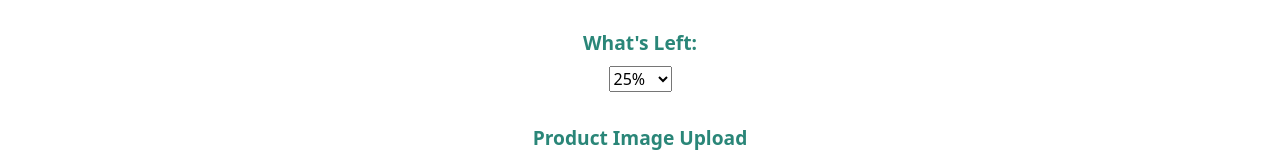
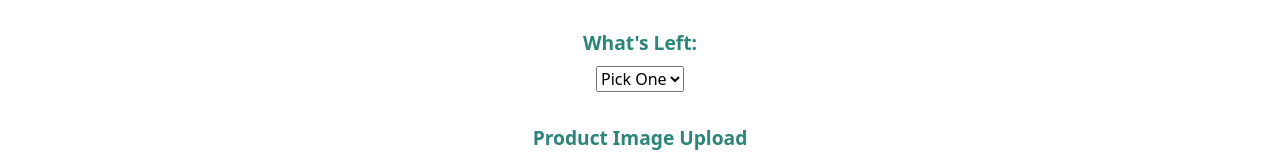
Before and after one commit to ealtidor/Product-Junkies, a React (Create React App) app: page /new in a window 1280 px wide. Shown: the part 849-1005 px from the top of the page. Built offline with nearby package versions, Linux system fonts and the light colour scheme; no server answers.

Commit message:
added required to form

```diff
--- a/src/components/Form.jsx
+++ b/src/components/Form.jsx
@@ -46,6 +46,7 @@ const Form = (props) => {
       <img className="avatar" src={profileImg} alt="avatar" />
       <input
           type="text"
+          required
         id="profile"
           placeholder="Paste Image URL"
           value={avatarImg}
@@ -54,6 +55,7 @@ const Form = (props) => {
       <label className="username-label" htmlFor="username">Junkie Name</label>
       <input
           type="text"
+          required
           id="username"
           value={username}
         onChange={(e) => setUsername(e.target.value)}
@@ -61,6 +63,7 @@ const Form = (props) => {
       <label className="zip-label" htmlFor="zipCode">Zip Code</label>
       <input
           type="text"
+          required
           id="zipCode"
           value={zipCode}
         onChange={(e) => setZipCode(e.target.value)}
@@ -69,6 +72,7 @@ const Form = (props) => {
       <label className="brand-label" htmlFor="brand">Brand</label>
       <input
           type="text"
+          required
           id="brand"
           value={brand}
         onChange={(e) => setBrand(e.target.value)}
@@ -76,6 +80,7 @@ const Form = (props) => {
       <label className="productName-label" htmlFor="productName">Product Name</label>
       <input
           type="text"
+          required
           id="productName"
           value={productName}
         onChange={(e) => setProductName(e.target.value)}
@@ -83,6 +88,7 @@ const Form = (props) => {
       <label className="category-label" htmlFor="category">Category</label>
       <select
           name="category"
+          required
           id="category"
         value={category}
         onChange={(e) => setCategory(e.target.value)}
@@ -98,10 +104,14 @@ const Form = (props) => {
       <label className="quantity-label" htmlFor=" quantityLeft">What's Left:</label>
       <select
           type="text"
+          required
         id="quantityLeft"
         value={quantityLeft}
         onChange={(e) => setQuantityLeft(e.target.value)}
       >
+           <option disabled={quantityLeft} selected>
+          Pick One
+        </option>
           <option value="25">25%</option>
         <option value="50">50%</option>
         <option value="75">75%</option>
@@ -110,6 +120,7 @@ const Form = (props) => {
       <label className="productImg-label" htmlFor="productImg">Product Image Upload</label>
       <input
           type="text"
+          required
           id="productImg"
           value={productImg}
           placeholder="Paste Product Image URL"
```
Lines whose indentation alone changed are shown as unchanged.
